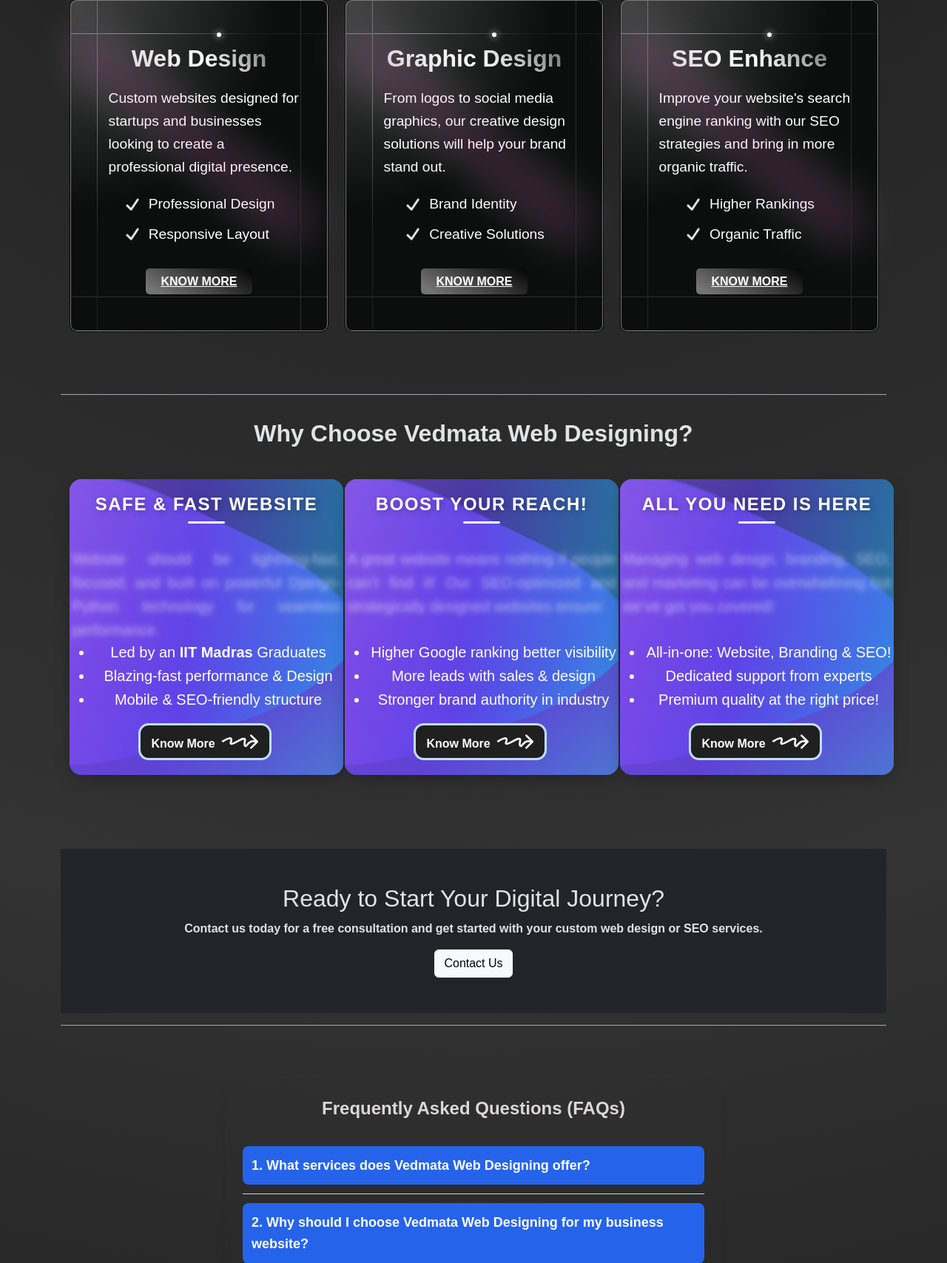
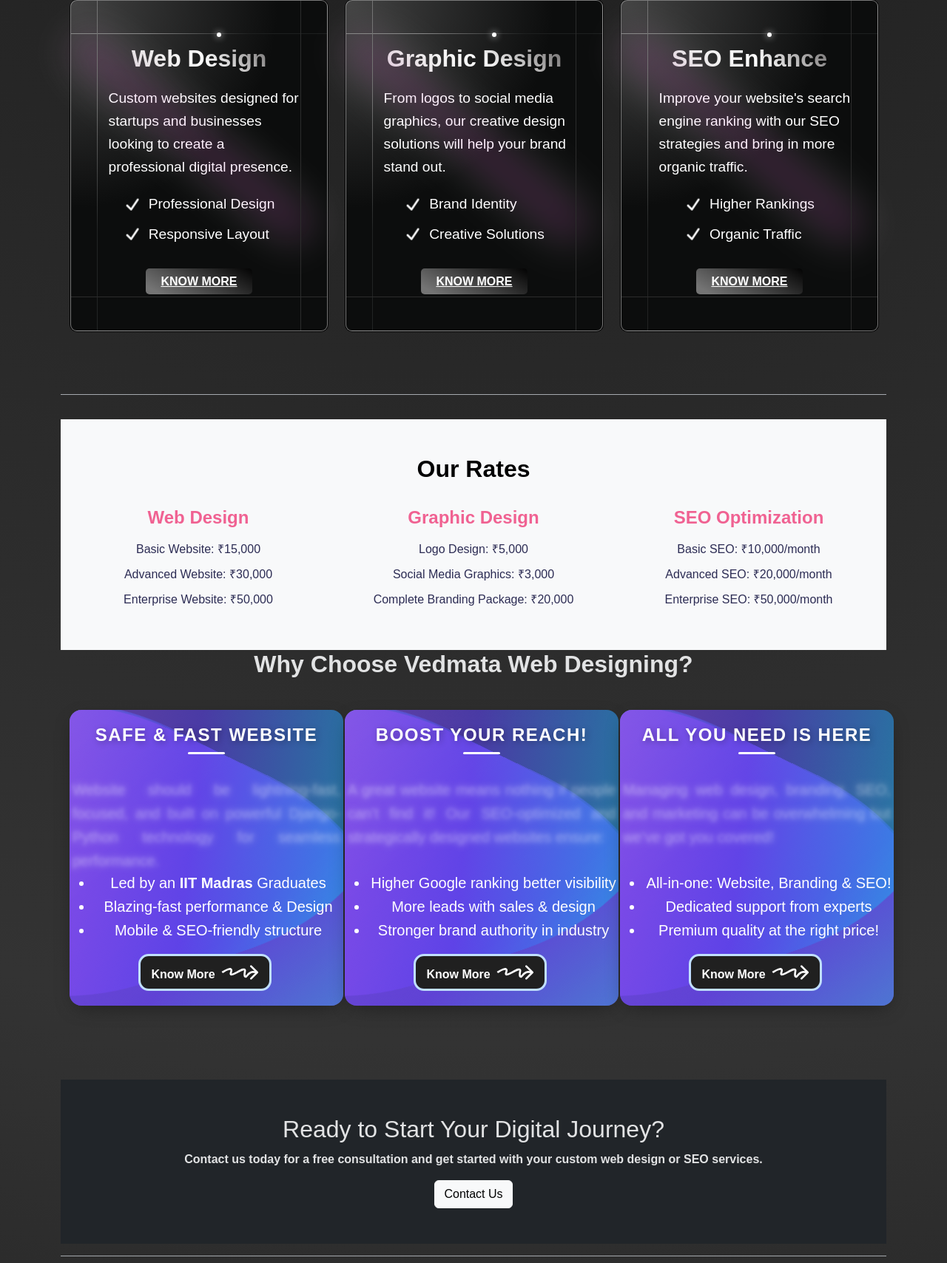
Before and after one commit to divy-mohan/vedmata_web_designing, a Django app: page / in a window 1280 px wide. Shown: the part 666-2374 px from the top of the page at 74% size. Run offline with Django 5.2, Linux system fonts and the light colour scheme.

Commit message:
rates and terms

```diff
--- a/home/urls.py
+++ b/home/urls.py
@@ -8,4 +8,5 @@ urlpatterns = [
     path("thank_you/", views.thank_you_view, name="thank_you"),  # Thank you page URL pattern
     path('terms/', views.terms_view, name='terms'),  # Terms and Conditions page URL pattern
     path('refund/', views.refund_view, name='refund'),  # Refund Policy page URL pattern
+    path('privacy/', views.privacy_view, name='privacy'),  # Privacy Policy page URL pattern
 ]
--- a/home/views.py
+++ b/home/views.py
@@ -32,6 +32,10 @@ def terms_view(request):
 def refund_view(request):
     return render(request, "home/refund.html")
 
+# Privacy Policy Page View
+def privacy_view(request):
+    return render(request, "home/privacy.html")
+
 from .forms import CareerApplicationForm  # CareerApplicationForm import किया
 
 def career_view(request):
--- a/static/css/home.css
+++ b/static/css/home.css
@@ -1279,3 +1279,68 @@ body {
   margin: 0rem 0;
   margin-bottom: 3%;
 }
+
+
+/* Rates Section Styling */
+.rates {
+  padding: 2rem 0;
+  background-color: #f8f9fa; /* Light background */
+}
+
+.rates h2 {
+  font-size: 2rem;
+  font-weight: 700;
+  color: var(--primary-color);
+  margin-bottom: 2rem;
+  text-align: center;
+}
+
+.rates h3 {
+  font-size: 1.5rem;
+  font-weight: 600;
+  color: var(--secondary-color);
+  margin-bottom: 1rem;
+  text-align: center;
+}
+
+.rates ul {
+  list-style-type: none;
+  padding: 0;
+  margin: 0;
+  text-align: center;
+}
+
+.rates ul li {
+  font-size: 1rem;
+  color: var(--text-color-light);
+  margin-bottom: 0.5rem;
+}
+
+/* Responsive Design */
+@media (max-width: 768px) {
+  .rates h2 {
+      font-size: 1.8rem;
+  }
+
+  .rates h3 {
+      font-size: 1.3rem;
+  }
+
+  .rates ul li {
+      font-size: 0.9rem;
+  }
+}
+
+@media (max-width: 576px) {
+  .rates h2 {
+      font-size: 1.5rem;
+  }
+
+  .rates h3 {
+      font-size: 1.2rem;
+  }
+
+  .rates ul li {
+      font-size: 0.8rem;
+  }
+}
--- a/templates/base.html
+++ b/templates/base.html
@@ -141,7 +141,7 @@
                     <li><a class="text-white" href="/about_us">About Us</a></li>
                     <li><a class="text-white" href="/services">Services</a></li>
                     <li><a class="text-white" href="/contact">Contact Us</a></li>
-                    <li><a class="text-white" href="/privacy-policy">Privacy Policy</a></li>
+                    <li><a class="text-white" href="/privacy">Privacy Policy</a></li>
                     <li><a class="text-white" href="/refund">Refund Policy</a></li>
                     <li><a class="text-white" href="/terms">Terms of Service</a></li>
                 </ul>
--- a/templates/home/home.html
+++ b/templates/home/home.html
@@ -197,6 +197,43 @@
 <div class="hr-line">
     <hr>
 </div>
+
+<!-- Rates Section -->
+<section class="rates py-5 bg-light">
+    <div class="container">
+        <h2 class="text-center text-black">Our Rates</h2>
+        <div class="row">
+            <!-- Web Design Rates -->
+            <div class="col-md-4">
+                <h3>Web Design</h3>
+                <ul>
+                    <li>Basic Website: ₹15,000</li>
+                    <li>Advanced Website: ₹30,000</li>
+                    <li>Enterprise Website: ₹50,000</li>
+                </ul>
+            </div>
+            <!-- Graphic Design Rates -->
+            <div class="col-md-4">
+                <h3>Graphic Design</h3>
+                <ul>
+                    <li>Logo Design: ₹5,000</li>
+                    <li>Social Media Graphics: ₹3,000</li>
+                    <li>Complete Branding Package: ₹20,000</li>
+                </ul>
+            </div>
+            <!-- SEO Optimization Rates -->
+            <div class="col-md-4">
+                <h3>SEO Optimization</h3>
+                <ul>
+                    <li>Basic SEO: ₹10,000/month</li>
+                    <li>Advanced SEO: ₹20,000/month</li>
+                    <li>Enterprise SEO: ₹50,000/month</li>
+                </ul>
+            </div>
+        </div>
+    </div>
+  </section>
+
 {% endblock %}
 
 {% block c3 %}
```
Also changed, not shown: static/css/privacy.css (added, +40 -0 lines), templates/home/privacy.html (added, +56 -0 lines), 3 other files.
